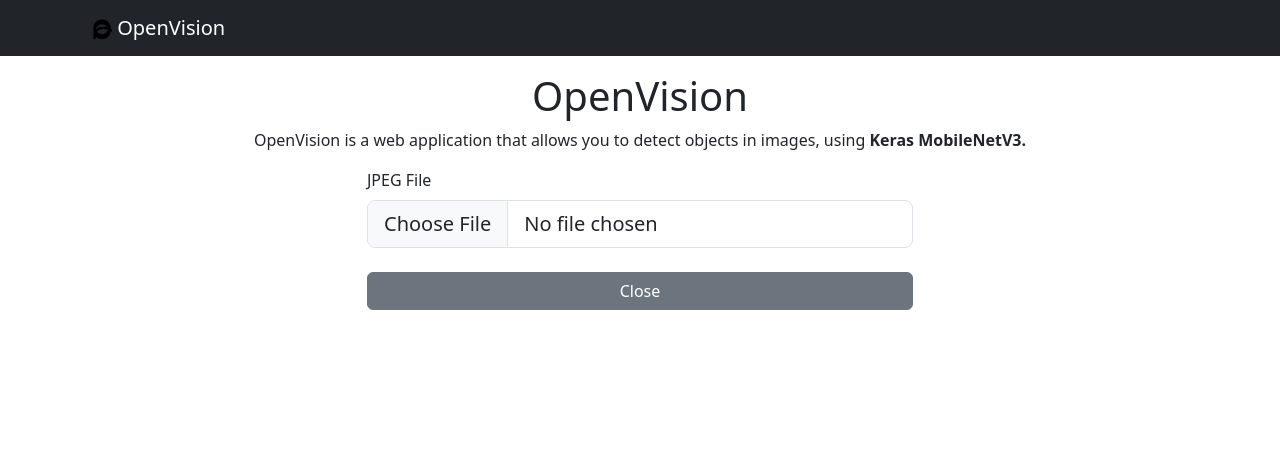
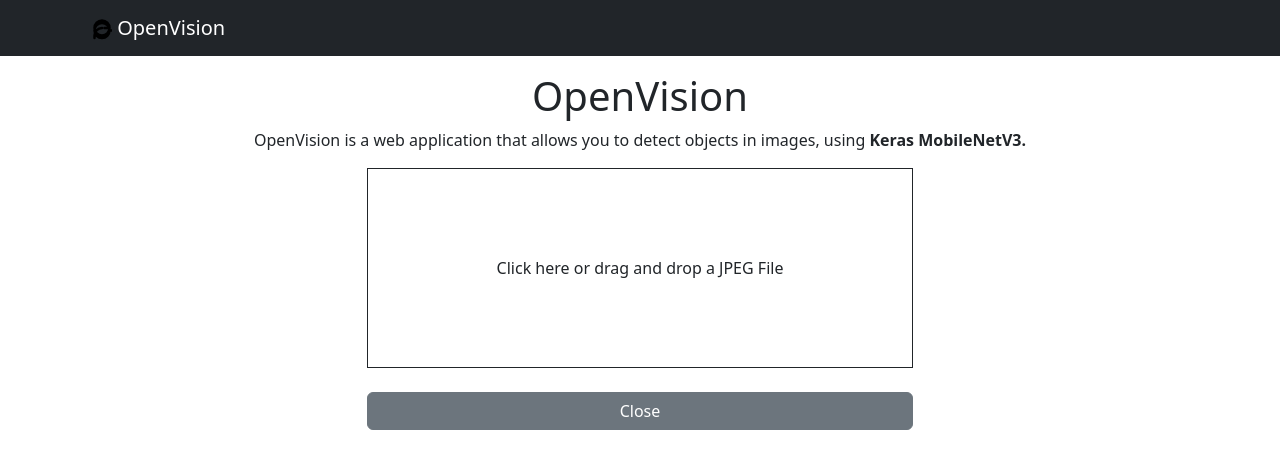
Before and after one commit to Stenstromen/openvision, a React (Vite) app: page / in a window 1280 px wide. Both pictures are taken after a click on the button 830 px from the left and 656 px from the top of the page. Shown: the top 468 px of the page. Built offline with nearby package versions, Linux system fonts and the light colour scheme.

Commit message:
Prettified styling on File page

```diff
--- a/src/Components/File.tsx
+++ b/src/Components/File.tsx
@@ -12,6 +12,7 @@
 }) {
   const [file, setFile] = useState<File | null>(null);
   const submitRef = useRef<HTMLButtonElement | null>(null);
+  const fileInputRef = useRef<HTMLInputElement | null>(null);
 
   useEffect(() => {
     if (file) {
@@ -28,6 +29,11 @@
   const handleFileSubmit = async () => {
     if (file) return setPredictions(await submitFile(file));
   };
+
+  const triggerFileInput = () => {
+    fileInputRef.current?.click();
+  };
+
   return (
     <div>
       <Container>
@@ -37,17 +43,39 @@
             md={6}
             className="d-flex flex-column justify-content-center"
           >
-            {file && (
-              <img src={URL.createObjectURL(file)} alt="file" width={"100%"} />
+            {file ? (
+              <img
+                src={URL.createObjectURL(file)}
+                alt="file"
+                width={"100%"}
+                onClick={triggerFileInput}
+                style={{ cursor: "pointer" }}
+              />
+            ) : (
+              <div
+                style={{
+                  height: "200px",
+                  width: "100%",
+                  border: "1px solid",
+                  display: "flex",
+                  alignItems: "center",
+                  justifyContent: "center",
+                  cursor: "pointer",
+                }}
+                onClick={triggerFileInput}
+              >
+                Click here or drag and drop a JPEG File
+              </div>
             )}
             <Form.Group controlId="formFileLg" className="mb-3">
-              <Form.Label>JPEG File</Form.Label>
               <Form.Control
                 type="file"
                 accept="image/jpeg"
                 onChange={handleFileChange}
                 size="lg"
                 as={"input"}
+                ref={fileInputRef}
+                style={{ display: "none" }}
               />
             </Form.Group>
             {file && (
```
